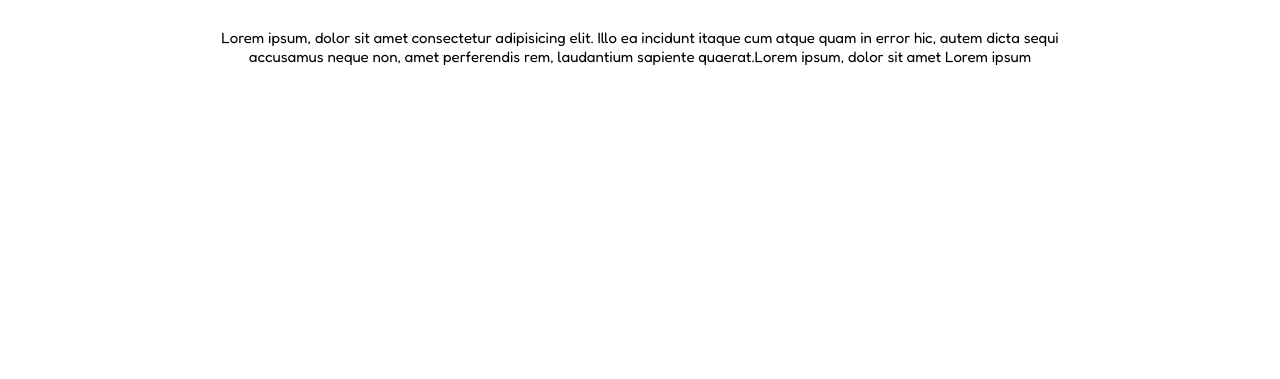
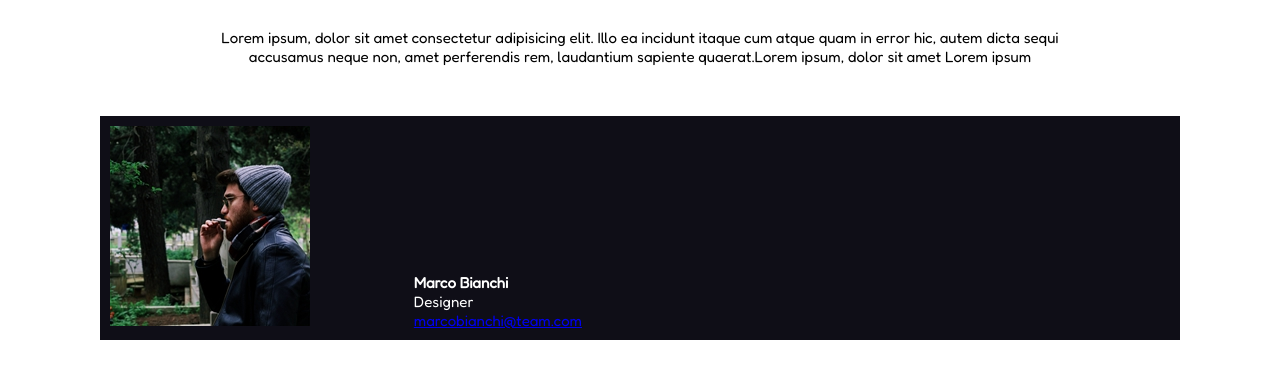
Before and after one commit to EnzoPierucci/html-css-float-cards, a plain HTML site: page index.html in a window 1280 px wide. Shown: the part 133-512 px from the top of the page. Drawn offline with Linux system fonts and the light colour scheme.

Commit message:
Creazione team

```diff
--- a/css/style.css
+++ b/css/style.css
@@ -18,3 +18,18 @@ header,div{
     margin:50px 100px auto 100px;
     font-size: 15px;
 }
+
+.c1{
+
+    padding: 10px 10px 10px 10px;
+    background-color:#0F0E17;
+    color:white;
+    text-align: left;
+    vertical-align:auto;
+}
+
+.info{
+    text-align: left;
+    display: inline-block;
+    vertical-align:auto;
+}
--- a/index.html
+++ b/index.html
@@ -24,6 +24,21 @@
     </header>
     <!-- Layout con float  -->
     <main>
+        <section>
+            <div class="c1">
+
+            <img src="img/male1.png" alt="marco bianchi">
+            <div class="info">
+                <br>
+                 <b>Marco Bianchi</b>
+                 <br>
+                 <span>Designer</span>
+                 <br>
+                 <a href="marcobianchi@team.com">marcobianchi@team.com</a>
+            </div>
+            </div>
+
+        </section>
 
     </main>
 
```
